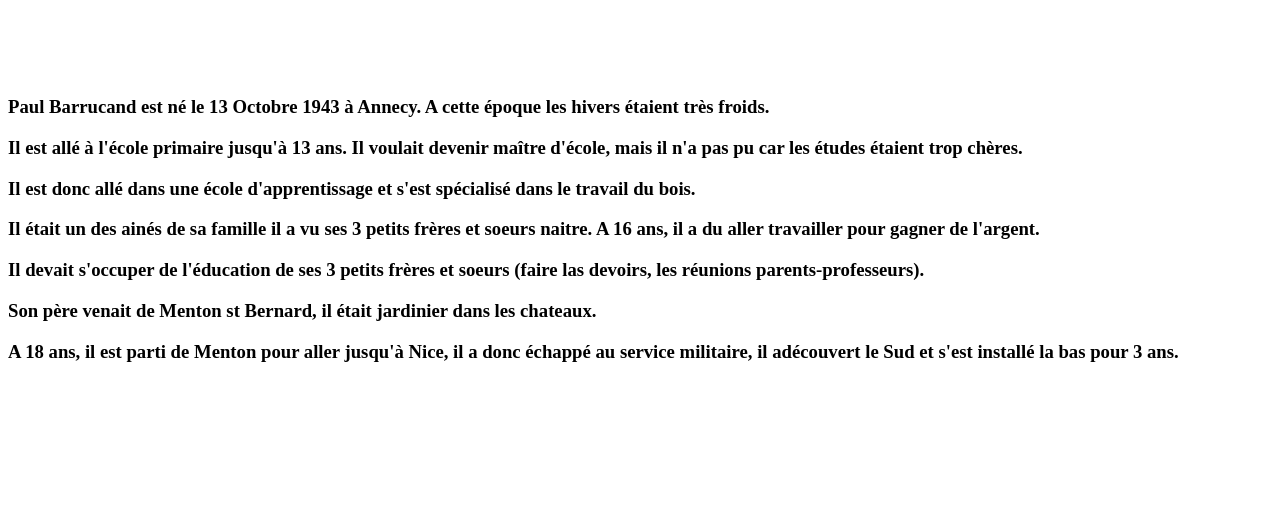
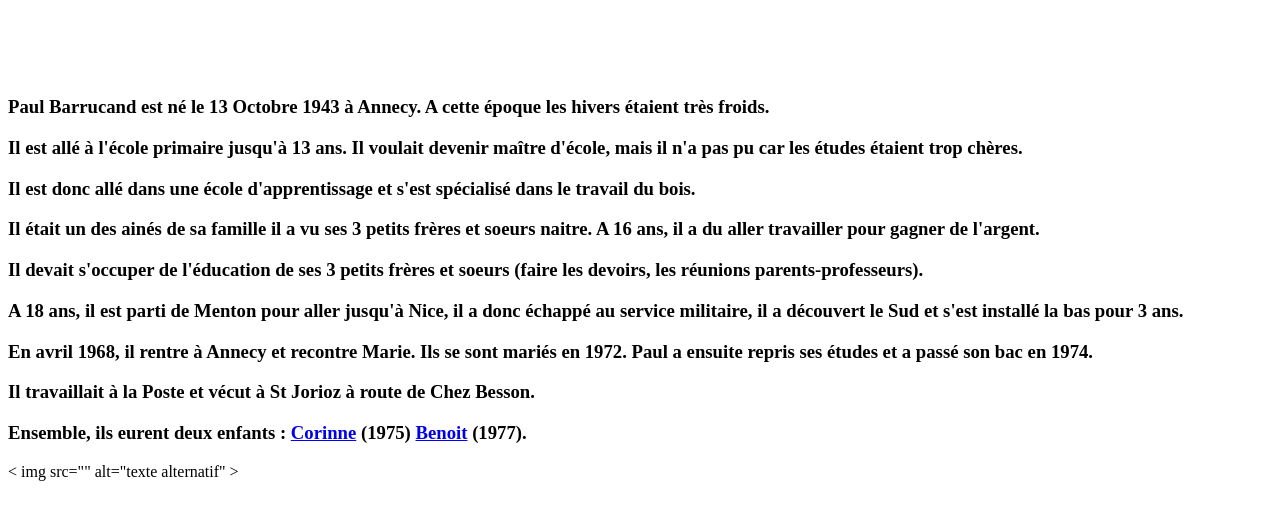
Before and after one commit to ski235/mon_wiki3, a plain HTML site: page Génération_1/Paul_Barrucand.html in a window 1280 px wide. Shown: the part 79-598 px from the top of the page. Drawn offline with Linux system fonts and the light colour scheme.

Commit message:
cha,gements

```diff
--- a/Génération_1/Paul_Barrucand.html
+++ b/Génération_1/Paul_Barrucand.html
@@ -13,12 +13,11 @@
 <h3>Il est allé à l'école primaire jusqu'à 13 ans. Il voulait devenir maître d'école, mais il n'a pas pu car les études étaient trop chères.</h3>
 <h3>Il est donc allé dans une école d'apprentissage et s'est spécialisé dans le travail du bois.</h3>
 <h3>Il était un des ainés de sa famille il a vu ses 3 petits frères et soeurs naitre. A 16 ans, il a du aller travailler pour gagner de l'argent.</h3>
-<h3>Il devait s'occuper de l'éducation de ses 3 petits frères et soeurs (faire las devoirs, les réunions parents-professeurs).</h3>
-<h3>Son père venait de Menton st Bernard, il était jardinier dans les chateaux.</h3>
-<h3>A 18 ans, il est parti de Menton pour aller jusqu'à Nice, il a donc échappé au service militaire, il adécouvert le Sud et s'est installé la bas pour 3 ans.<h3/>
-
-
-
-
+<h3>Il devait s'occuper de l'éducation de ses 3 petits frères et soeurs (faire les devoirs, les réunions parents-professeurs).</h3>
+<h3>A 18 ans, il est parti de Menton pour aller jusqu'à Nice, il a donc échappé au service militaire, il a découvert le Sud et s'est installé la bas pour 3 ans.<h3/>
+<h3>En avril 1968, il rentre à Annecy et recontre Marie. Ils se sont mariés en 1972. Paul a ensuite repris ses études et a passé son bac en 1974.</h3>
+<h3>Il travaillait à la Poste et vécut à St Jorioz à route de Chez Besson.</h3>
+<h3>Ensemble, ils eurent deux enfants : <a href="../Génération_2/Corinne_Barrucand_Renzetti.html">Corinne</a> (1975)  <a href="../Génération_2/Benoit_Barrucand.html">Benoit</a> (1977).</h3>
 </body>
 </html>
+< img src="" alt="texte alternatif" >
```
